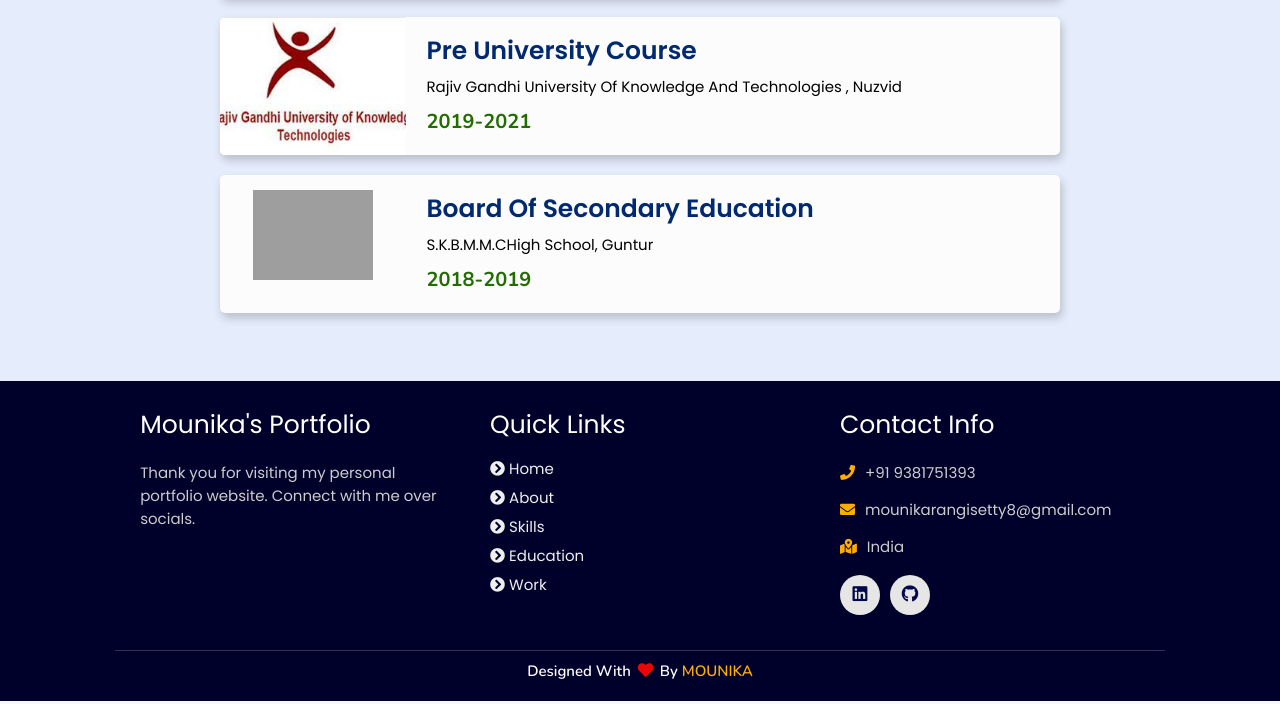
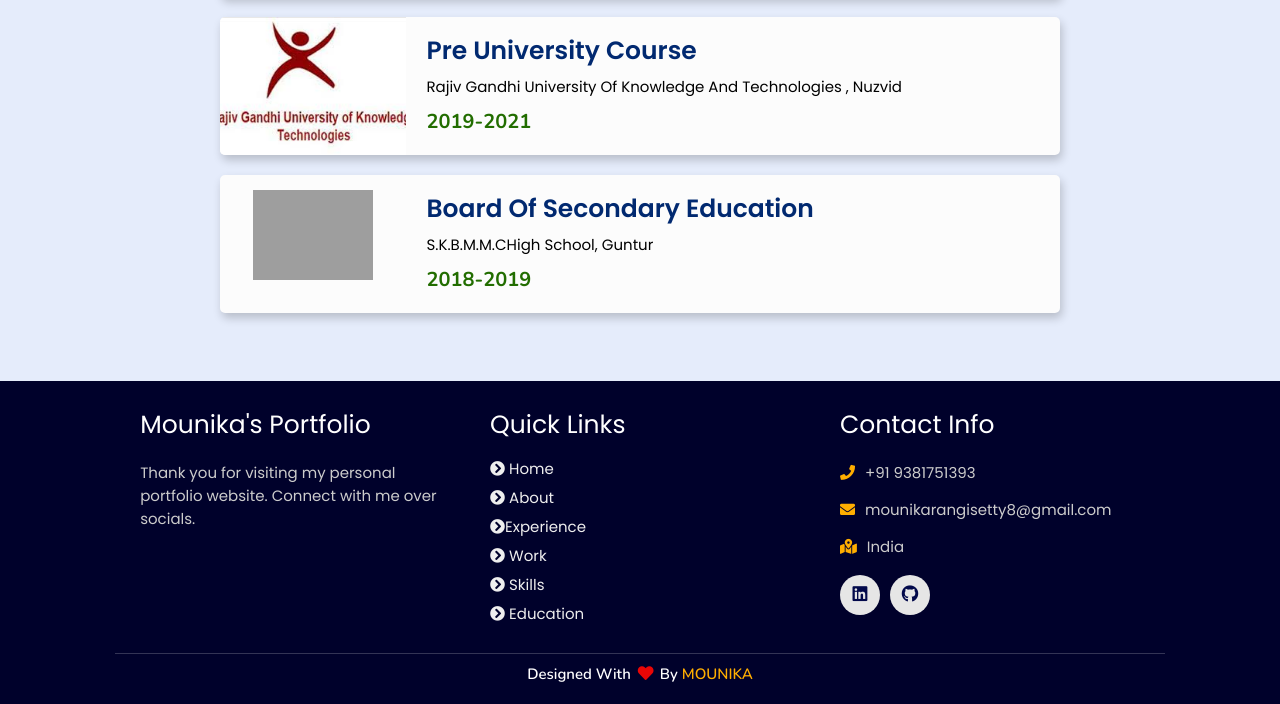
Before and after one commit to MounikaRangisetty/MounikaRangisettyPortfolio, a plain HTML site: page index.html in a window 1280 px wide. Shown: the part 4312-5016 px from the top of the page. Drawn offline with nearby package versions, Linux system fonts and the light colour scheme; grey boxes are pictures that could not be loaded; a script that the page names is missing.

Commit message:
modified:   index.html

```diff
--- a/index.html
+++ b/index.html
@@ -407,9 +407,10 @@
           <h3>quick links</h3>
           <a href="#home"><i class="fas fa-chevron-circle-right"></i> home</a>
           <a href="#about"><i class="fas fa-chevron-circle-right"></i> about</a>
+          <a href="#experience"><i class="fas fa-chevron-circle-right"></i>Experience</a>
+          <a href="#work"><i class="fas fa-chevron-circle-right"></i> work</a>
           <a href="#skills"><i class="fas fa-chevron-circle-right"></i> skills</a>
           <a href="#education"><i class="fas fa-chevron-circle-right"></i> education</a>
-          <a href="#work"><i class="fas fa-chevron-circle-right"></i> work</a>
        </div>
 
       <div class="box">
```
